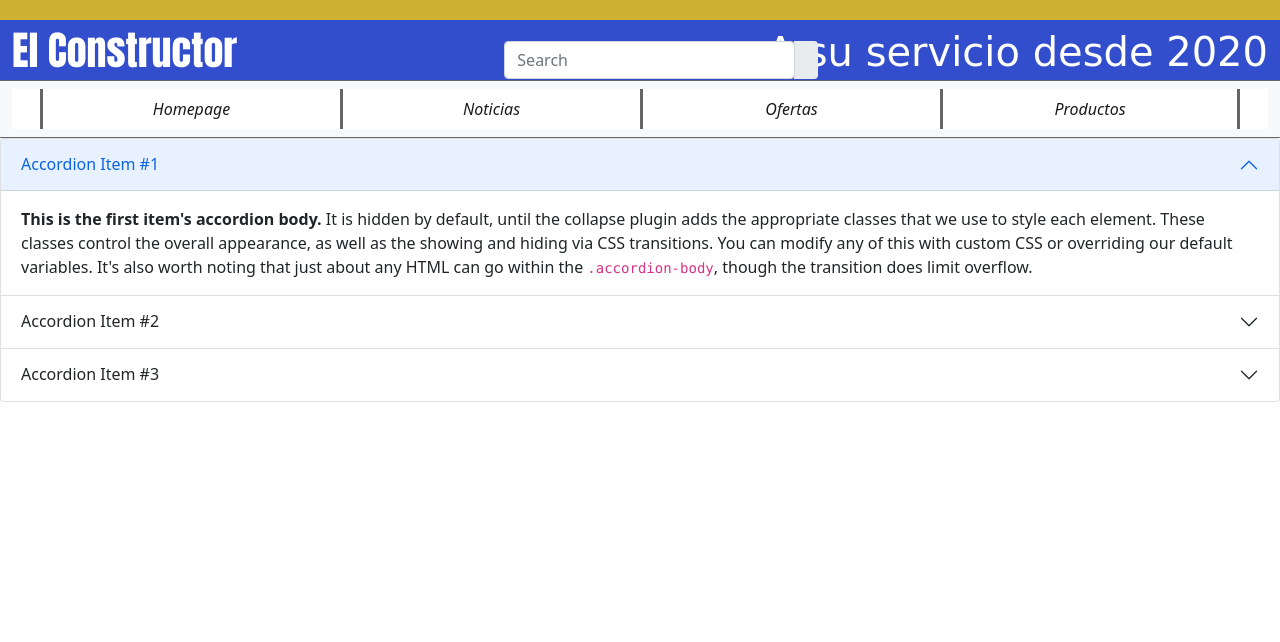
After one commit to serigo91-dsp/ElConstructorWeb, a Django app: template home/templates/noticias.html in a window 1280 px wide. The commit adds this page. Shown: the top 642 px of the page. Run offline with Django 3.2, Linux system fonts and the light colour scheme; the template is opened without the code that fills it, so the values that code supplies are empty.

Commit message:
Homepage Changes

```diff
--- a/ElConstructorWeb/settings.py
+++ b/ElConstructorWeb/settings.py
@@ -38,6 +38,7 @@ INSTALLED_APPS = [
     'django.contrib.messages',
     'django.contrib.staticfiles',
     'home.apps.HomeConfig',
+    'productos.apps.ProductosConfig',
 ]
 
 MIDDLEWARE = [
--- a/ElConstructorWeb/urls.py
+++ b/ElConstructorWeb/urls.py
@@ -21,5 +21,7 @@ from django.conf.urls.static import static
 
 urlpatterns = [
     path('admin/', admin.site.urls),
-    path('', include('home.urls'))
-]
+    path('', include('home.urls')),
+    path('productos', include('productos.urls')),
+    path('noticias', include('noticias.urls'))
+]+ static(settings.MEDIA_URL, document_root=settings.MEDIA_ROOT)
--- a/home/templates/base.html
+++ b/home/templates/base.html
@@ -9,7 +9,11 @@
     <link href="https://cdn.jsdelivr.net/npm/bootstrap@5.0.1/dist/css/bootstrap.min.css" rel="stylesheet" integrity="sha384-+0n0xVW2eSR5OomGNYDnhzAbDsOXxcvSN1TPprVMTNDbiYZCxYbOOl7+AMvyTG2x" crossorigin="anonymous">
 
     <title>Hello, world!</title>
-
+    <style>
+    nav{
+      z-index: 9999;
+    }
+    </style>
   </head>
   <body>
   <div class="Intro" style="background-color: #CCB133; top: 0; position: fixed; height:20px; width:100%;">
@@ -18,6 +22,13 @@
   <nav class="navbar navbar-expand-lg navbar-light" style="background-color: #334ECC; height: 10vh; top:20px;">
     <div class="container-fluid">
       <a class="navbar-brand" href="#" style="font-family: Impact, fantasy; font-size:40px; color:#FFFFFF; padding-bottom: 25px;">El Constructor</a>
+      <div class="input-group rounded" style="width: 25%; left: 20%">
+        <input type="search" class="form-control rounded" placeholder="Search" aria-label="Search"
+          aria-describedby="search-addon" />
+        <span class="input-group-text border-0" id="search-addon">
+           <i class="fas fa-search"></i>
+        </span>
+      </div>
       <button class="navbar-toggler" type="button" data-bs-toggle="collapse" data-bs-target="#navbarText"
               aria-controls="navbarText" aria-expanded="false" aria-label="Toggle navigation">
         <span class="navbar-toggler-icon"></span>
@@ -32,17 +43,17 @@
       </div>
     </div>
   </nav>
-  <nav class="navbar navbar-expand-lg navbar-light bg-light" style="border-top: 1px solid #666; border-bottom: 1px solid #666;">
+  <nav class="navbar navbar-expand-lg navbar-light bg-light" style="border-top: 1px solid #666; position: sticky; top: 0; border-bottom: 1px solid #666;">
   <div class="container-fluid">
     <div class="collapse navbar-collapse" id="navbarNav" style="background-color: white">
       <ul class="nav navbar-nav navbar-center" style="position: relative; margin-right: auto;
     margin-left: auto;">
         <li class="nav-item" style="width: 300px; float: right; border-left: 3px solid #666;">
-          <a class="nav-link active" aria-current="page" href="#" style="font-style: italic;text-align: center;">Homepage</a>
+          <a class="nav-link active" aria-current="page" href="{% url 'home' %}" style="font-style: italic;text-align: center;">Homepage</a>
         </li>
         <li class="nav-item" style="width: 300px; border-left: 3px solid #666;
 	float: center;">
-          <a class="nav-link active"href="#" style="font-style: italic; text-align: center;">Noticias</a>
+          <a class="nav-link active"href="{% url 'noticias' %}" style="font-style: italic; text-align: center;">Noticias</a>
         </li>
         <li class="nav-item" style="width: 300px; border-left: 3px solid #666;
 	float: center;">
@@ -50,7 +61,7 @@
         </li>
         <li class="nav-item" style="width: 300px; border-left: 3px solid #666; border-right: 3px solid #666;
 	float: center;">
-          <a class="nav-link active" href="#" style="font-style: italic; text-align: center;">Productos</a>
+          <a class="nav-link active" href="{% url 'productos' %}" style="font-style: italic; text-align: center;">Productos</a>
         </li>
       </ul>
     </div>
--- /dev/null
+++ b/home/templates/noticias.html
@@ -0,0 +1,46 @@
+
+
+{% extends 'base.html' %}
+
+{% block content %}
+
+<div class="accordion" id="accordionExample">
+  <div class="accordion-item">
+    <h2 class="accordion-header" id="headingOne">
+      <button class="accordion-button" type="button" data-bs-toggle="collapse" data-bs-target="#collapseOne" aria-expanded="true" aria-controls="collapseOne">
+        Accordion Item #1
+      </button>
+    </h2>
+    <div id="collapseOne" class="accordion-collapse collapse show" aria-labelledby="headingOne" data-bs-parent="#accordionExample">
+      <div class="accordion-body">
+        <strong>This is the first item's accordion body.</strong> It is hidden by default, until the collapse plugin adds the appropriate classes that we use to style each element. These classes control the overall appearance, as well as the showing and hiding via CSS transitions. You can modify any of this with custom CSS or overriding our default variables. It's also worth noting that just about any HTML can go within the <code>.accordion-body</code>, though the transition does limit overflow.
+      </div>
+    </div>
+  </div>
+  <div class="accordion-item">
+    <h2 class="accordion-header" id="headingTwo">
+      <button class="accordion-button collapsed" type="button" data-bs-toggle="collapse" data-bs-target="#collapseTwo" aria-expanded="false" aria-controls="collapseTwo">
+        Accordion Item #2
+      </button>
+    </h2>
+    <div id="collapseTwo" class="accordion-collapse collapse" aria-labelledby="headingTwo" data-bs-parent="#accordionExample">
+      <div class="accordion-body">
+        <strong>This is the second item's accordion body.</strong> It is hidden by default, until the collapse plugin adds the appropriate classes that we use to style each element. These classes control the overall appearance, as well as the showing and hiding via CSS transitions. You can modify any of this with custom CSS or overriding our default variables. It's also worth noting that just about any HTML can go within the <code>.accordion-body</code>, though the transition does limit overflow.
+      </div>
+    </div>
+  </div>
+  <div class="accordion-item">
+    <h2 class="accordion-header" id="headingThree">
+      <button class="accordion-button collapsed" type="button" data-bs-toggle="collapse" data-bs-target="#collapseThree" aria-expanded="false" aria-controls="collapseThree">
+        Accordion Item #3
+      </button>
+    </h2>
+    <div id="collapseThree" class="accordion-collapse collapse" aria-labelledby="headingThree" data-bs-parent="#accordionExample">
+      <div class="accordion-body">
+        <strong>This is the third item's accordion body.</strong> It is hidden by default, until the collapse plugin adds the appropriate classes that we use to style each element. These classes control the overall appearance, as well as the showing and hiding via CSS transitions. You can modify any of this with custom CSS or overriding our default variables. It's also worth noting that just about any HTML can go within the <code>.accordion-body</code>, though the transition does limit overflow.
+      </div>
+    </div>
+  </div>
+</div>
+
+{% endblock %}
--- a/home/views.py
+++ b/home/views.py
@@ -4,4 +4,5 @@ from django.http import HttpResponse
 
 
 def home(request):
+
     return render(request, 'home.html')
```
Also changed, not shown: home/templates/home.html (+107 -33 lines), home/templates/productos.html (added, +36 -0 lines), db.sqlite3 (deleted).
